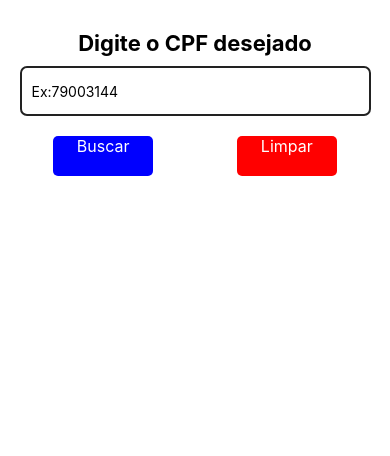
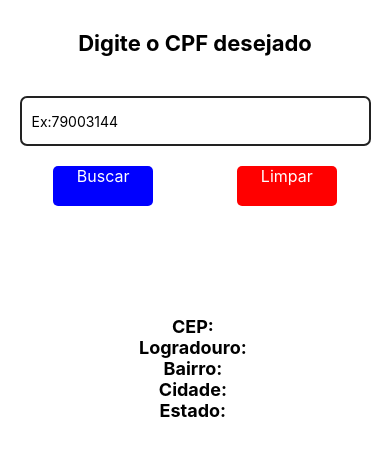
Before and after one commit to vitorbite/Buscador-de-Cep, a React Native app: screen / in a window 390 px wide. Shown: the top 456 px of the page. Built offline with nearby package versions, Linux system fonts and the light colour scheme.

Commit message:
Criando a área de resultado de busca

```diff
--- a/App.tsx
+++ b/App.tsx
@@ -5,25 +5,59 @@ import {
   TouchableOpacity,
   TextInput,
 } from 'react-native';
-import React from 'react';
+import React, { useState } from 'react';
+import api from './services/api';
 
 export default function App() {
+  const [url, setUrl] = useState('');
+  const [CEP, setCEP] = useState('');
+  const [cidade, setCidade] = useState('');
+  const [log, setLog] = useState('');
+  const [Bairro, setBairro] = useState('');
+  const [Estado, setEstado] = useState('');
+
+  async function Carregar() {
+    let response = await api.get(`${url}/json`);
+    let {cep, localidade, bairro, logradouro, estado} = response.data;
+
+    setCEP(cep);
+    setLog(logradouro);
+    setCidade(localidade);
+    setBairro(bairro);
+    setEstado(estado);
+    setModal(true);
+  }
+
   return (
     <View style={styles.container}>
       <Text style={styles.titulo}>Digite o CPF desejado</Text>
-      <TextInput style={styles.input} placeholder='Ex:79003144'/>
+      <Text style={styles.titulo}>{cidade}</Text>
+      <TextInput
+        style={styles.input}
+        placeholder="Ex:79003144"
+        value={url}
+        onChangeText={v => {
+          setUrl(v);
+        }}
+      />
 
       <View style={styles.areaBtn}>
-
-        <TouchableOpacity style={styles.buscar}>
+        <TouchableOpacity style={styles.buscar} onPress={Carregar}>
           <Text style={styles.btn}>Buscar</Text>
         </TouchableOpacity>
 
         <TouchableOpacity style={styles.limpar}>
           <Text style={styles.btn}>Limpar</Text>
         </TouchableOpacity>
+      </View>
 
-      </View>
+          <View style={styles.areaBusca}>
+            <Text style={styles.textoLocal}>CEP: {CEP}</Text>
+            <Text style={styles.textoLocal}>Logradouro: {log}</Text>
+            <Text style={styles.textoLocal}>Bairro: {Bairro}</Text>
+            <Text style={styles.textoLocal}>Cidade: {cidade}</Text>
+            <Text style={styles.textoLocal}>Estado: {Estado}</Text>
+          </View>
     </View>
   );
 }
@@ -33,13 +67,13 @@ const styles = StyleSheet.create({
     flex: 1,
     alignItems: 'center',
   },
-  titulo:{
+  titulo: {
     fontSize: 22,
     fontWeight: 'bold',
     textAlign: 'center',
     marginTop: 30,
   },
-  input:{
+  input: {
     width: '90%',
     height: 50,
     borderWidth: 2,
@@ -55,7 +89,7 @@ const styles = StyleSheet.create({
     alignItems: 'center',
     padding: 10,
   },
-  btn:{
+  btn: {
     fontSize: 16,
     textAlign: 'center',
     verticalAlign: 'middle',
@@ -63,15 +97,24 @@ const styles = StyleSheet.create({
     width: 100,
     height: 40,
   },
-  buscar:{
+  buscar: {
     backgroundColor: 'blue',
     marginRight: 30,
     borderRadius: 5,
   },
-  limpar:{
+  limpar: {
     backgroundColor: 'red',
     marginLeft: 30,
     borderRadius: 5,
   },
-
+  areaBusca:{
+    width: '90%',
+    justifyContent: 'center',
+    alignItems: 'center',
+    marginTop: 100,
+  },
+  textoLocal: {
+    fontSize: 18,
+    fontWeight: 'bold',
+  },
 });
```
